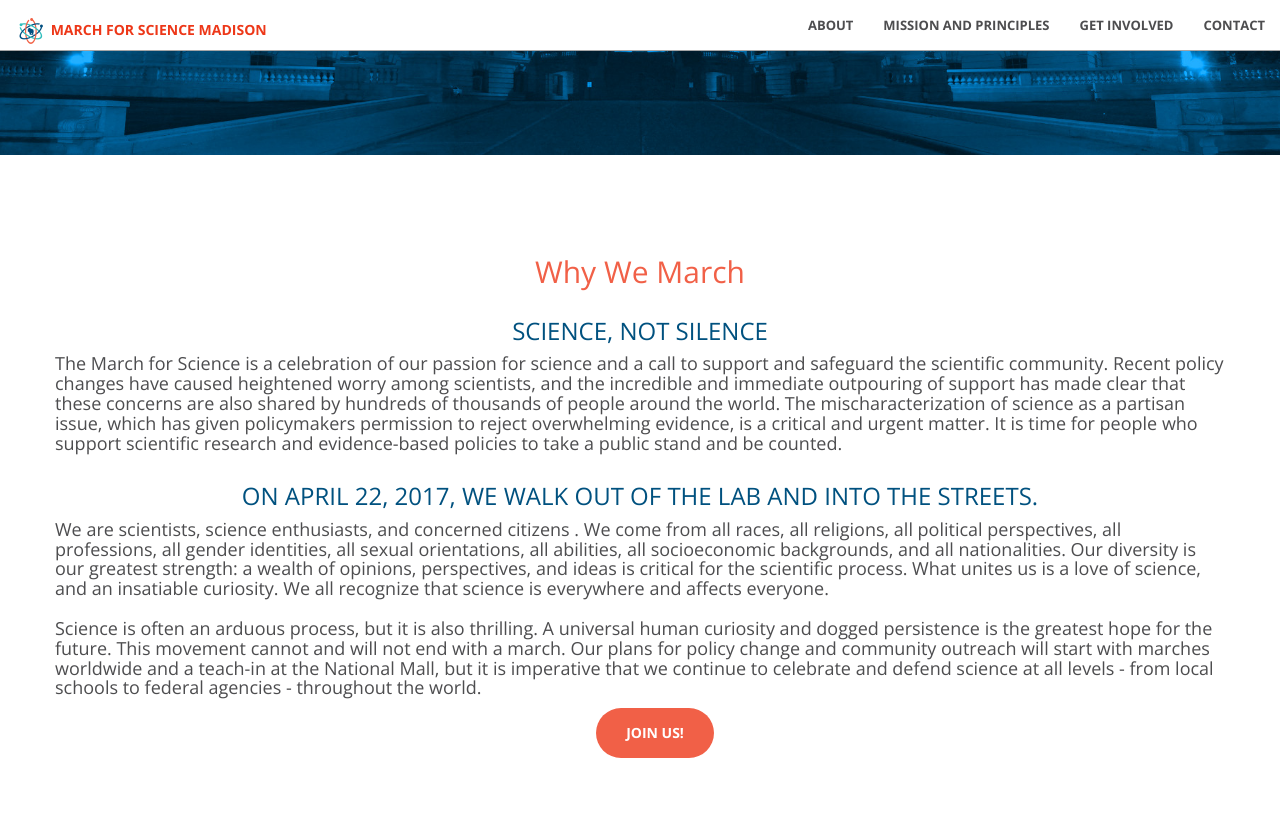
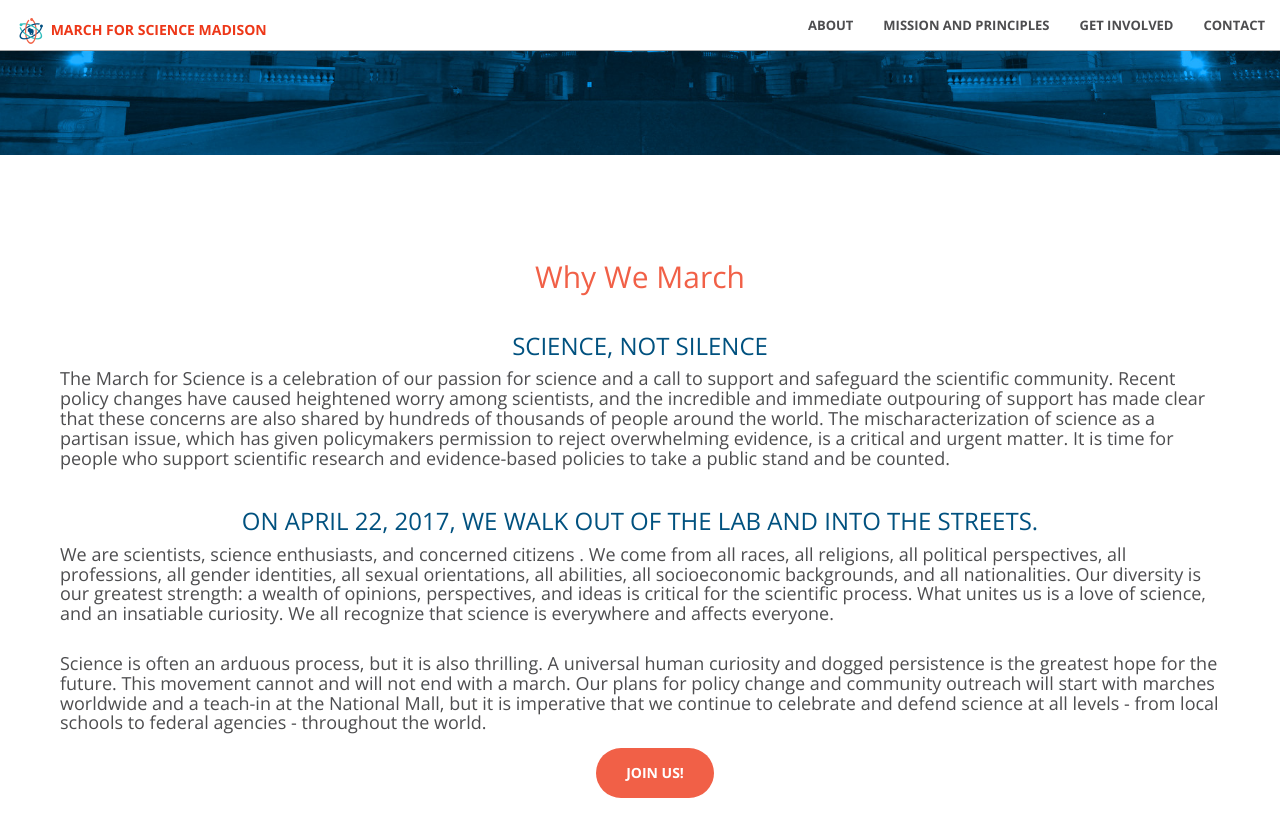
Before and after one commit to ScienceMarchMadison/m4smadison.github.io, a Jekyll site: the page built from index.html, in a window 1280 px wide and 900 px high, scrolled down 745 px. Shown: the top 837 px of the window. Built offline with Jekyll 4.4.1, drawn with Linux system fonts in a browser that asks for light colours; comment, search, counter and statistics services are not loaded.

Commit message:
added row padding

```diff
--- a/_includes/call-to-action.html
+++ b/_includes/call-to-action.html
@@ -1,25 +1,25 @@
 <section id="about">
     <div class="container">
-        <div class="row">
+        <div class="row" style="padding:5px">
             <div class="col-lg-12 text-center">
                 <h2 class="section-heading" style="color:#f16047">Why We March</h2>
             </div>
         </div>
-        <div class="row">
+        <div class="row" style="padding:5px">
             <h3 style="color:#00517f" class="text-center">SCIENCE, NOT SILENCE</h3>
 
             <h4 class="text-faded" style="color:#4d4d4f">
             The March for Science is a celebration of our passion for science and a call to support and safeguard the scientific community. Recent policy changes have caused heightened worry among scientists, and the incredible and immediate outpouring of support has made clear that these concerns are also shared by hundreds of thousands of people around the world. The mischaracterization of science as a partisan issue, which has given policymakers permission to reject overwhelming evidence, is a critical and urgent matter. It is time for people who support scientific research and evidence-based policies to take a public stand and be counted.
             </h4>
         </div>
-        <div class="row">
+        <div class="row" style="padding:5px">
             <h3 style="color:#00517f" class="text-center">ON APRIL 22, 2017, WE WALK OUT OF THE LAB AND INTO THE STREETS.</h3>
 
             <h4 class="text-faded" style="color:#4d4d4f">
             We are scientists, science enthusiasts, and concerned citizens . We come from all races, all religions, all political perspectives, all professions, all gender identities, all sexual orientations, all abilities, all socioeconomic backgrounds, and all nationalities. Our diversity is our greatest strength: a wealth of opinions, perspectives, and ideas is critical for the scientific process. What unites us is a love of science, and an insatiable curiosity. We all recognize that science is everywhere and affects everyone.
             </h4>
         </div>
-        <div class="row">
+        <div class="row" style="padding:5px">
             <h4 class="text-faded" style="color:#4d4d4f">
             Science is often an arduous process, but it is also thrilling. A universal human curiosity and dogged persistence is the greatest hope for the future. This movement cannot and will not end with a march. Our plans for policy change and community outreach will start with marches worldwide and a teach-in at the National Mall, but it is imperative that we continue to celebrate and defend science at all levels - from local schools to federal agencies - throughout the world.
             </h4>
```
